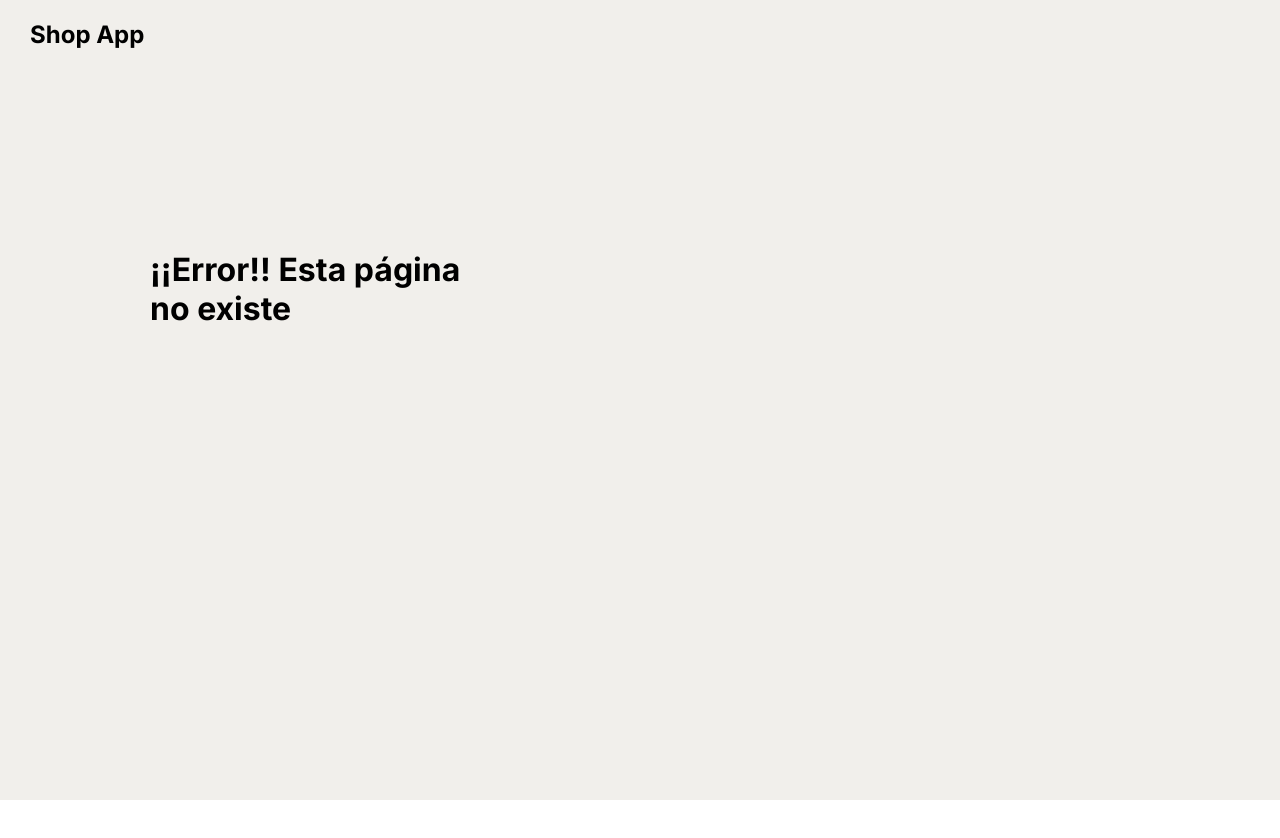
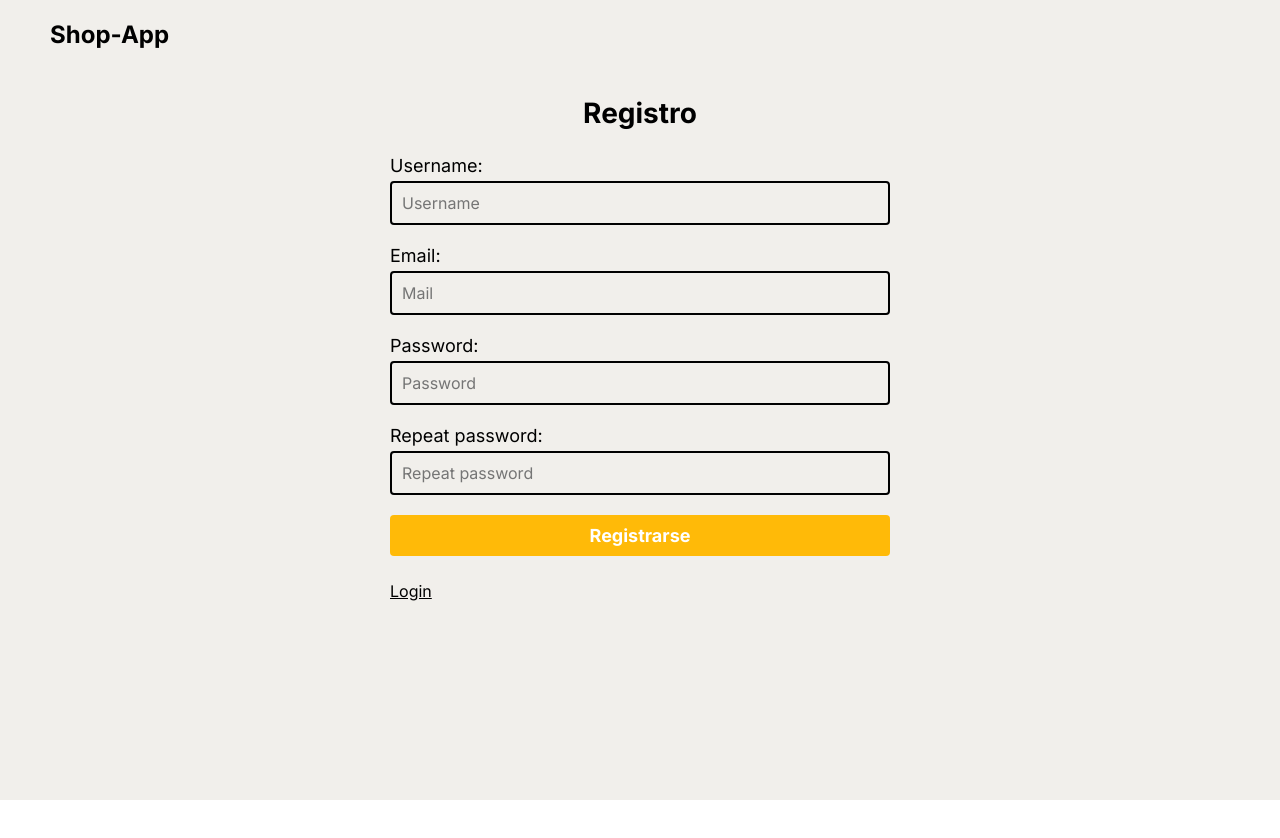
Before and after one commit to riquelmedylan/shop-app, a React (Vite) app: page /sign-up in a window 1280 px wide. After the commit the page ends 800 px from the top, so only its background shows below. Built offline with nearby package versions, Linux system fonts and the light colour scheme.

Commit message:
page cart

```diff
--- a/package.json
+++ b/package.json
@@ -10,6 +10,7 @@
   },
   "dependencies": {
     "@tabler/icons-react": "^2.12.0",
+    "firebase": "^9.21.0",
     "react": "18.2.0",
     "react-dom": "18.2.0",
     "react-router-dom": "6.9.0",
--- /dev/null
+++ b/src/firebase/config.js
@@ -0,0 +1,19 @@
+// Import the functions you need from the SDKs you need
+import { initializeApp } from "firebase/app";
+
+// TODO: Add SDKs for Firebase products that you want to use
+// https://firebase.google.com/docs/web/setup#available-libraries
+
+// Your web app's Firebase configuration
+const firebaseConfig = {
+  apiKey: "AIzaSyC1guf04-UgrT2pbLwT2XotTKhllBhMOEM",
+  authDomain: "shop-app-fb41c.firebaseapp.com",
+  projectId: "shop-app-fb41c",
+  storageBucket: "shop-app-fb41c.appspot.com",
+  messagingSenderId: "93254565806",
+  appId: "1:93254565806:web:583adb173fed71f827123f",
+};
+
+// Initialize Firebase
+const app = initializeApp(firebaseConfig);
+export default app;
--- /dev/null
+++ b/src/pages/auth/Register.jsx
@@ -0,0 +1,67 @@
+import style from "@/styles/pages/auth.module.css";
+import { Link } from "react-router-dom";
+import { query, orderBy, limit, addDoc, collection,getFirestore } from "firebase/firestore";
+import App from "@/firebase/config"
+
+export default function Register() {
+  const db = getFirestore(App)
+
+  const handleAddUser = async (e) =>{
+    e.preventDefault()
+
+    console.log(db)
+
+    // const p = query(db,orderBy("email"))
+
+    // await addDoc(collection(db, "users"), {
+    //   email: "e@gmail.com",
+    //   password: "1231231",
+    //   username: "ea"
+    // });
+  }
+
+  return (
+    <section className={style.body}>
+      <Link className={style.link} to={"/"}>
+        Shop-App
+      </Link>
+      <div className={style.container}>
+        <h1 className={style.textHeader}>Registro</h1>
+        <form className={style.form}>
+          <label htmlFor="username">Username:</label>
+          <input
+            type="text"
+            id="username"
+            name="username"
+            placeholder="Username"
+          />
+          <label htmlFor="email">Email:</label>
+          <input
+            type="email"
+            id="email"
+            name="email"
+            placeholder="Mail"
+          />
+          <label htmlFor="password">Password:</label>
+          <input
+            type="password"
+            id="password"
+            name="password"
+            placeholder="Password"
+          />
+          <label htmlFor="password2">Repeat password:</label>
+          <input
+            type="password"
+            id="password2"
+            name="password2"
+            placeholder="Repeat password"
+          />
+          <button className={style.button} onClick={handleAddUser} >
+            Registrarse
+          </button>
+        </form>
+        <Link className={style.redirect} to="/login">Login</Link>
+      </div>
+    </section>
+  );
+}
--- a/src/router/Router.jsx
+++ b/src/router/Router.jsx
@@ -3,11 +3,13 @@ import { createBrowserRouter } from "react-router-dom";
 import Spinner from "../components/Spinner";
 import { CategoriesProvider } from "../context/CategoriesProvider";
 import { ErrorBoundary } from "../error/ErrorBoundary";
+
 const Home = lazy(() => import("../pages/Home"));
 const Layout = lazy(() => import("../components/Layout"));
 const Product = lazy(() => import("../pages/product/Product"));
 const CategoriesPage = lazy(() => import("../pages/categories/Categories"));
 const Cart = lazy(() => import("../pages/cart/Cart"));
+const Register = lazy(() => import("../pages/auth/Register"));
 
 export const Router = createBrowserRouter([
   {
@@ -41,4 +43,8 @@ export const Router = createBrowserRouter([
       },
     ],
   },
+  {
+    path: "/sign-up",
+    element: <Register />,
+  },
 ]);
--- /dev/null
+++ b/src/styles/pages/auth.module.css
@@ -0,0 +1,92 @@
+.body {
+  background-color: #d6d0c759;
+  height: 100vh;
+  width: 100vw;
+  grid-row: 1/4;
+}
+
+.link {
+  position: absolute;
+  font-size: 1.5em;
+  text-decoration: none;
+  color: black;
+  font-weight: 600;
+  top: 20px;
+  left: 20px;
+}
+
+.container {
+  max-width: 500px;
+  width: 90%;
+  height: 100%;
+  margin: 0 auto;
+  padding: 6em 0;
+  display: flex;
+  flex-direction: column;
+  row-gap: 25px;
+}
+
+.textHeader {
+  font-size: 28px;
+  font-weight: bold;
+  text-align: center;
+}
+
+.form {
+  display: flex;
+  flex-direction: column;
+}
+
+label {
+  font-size: 18px;
+  margin-bottom: 5px;
+}
+
+input {
+  border: 2px solid #000000;
+  border-radius: 4px;
+  font-size: 16px;
+  padding: 10px;
+  margin-bottom: 20px;
+  background-color: transparent;
+}
+
+input:focus {
+  outline: none;
+  border-color: #ffba08;
+}
+
+.button {
+  background-color: #ffba08;
+  border: none;
+  border-radius: 4px;
+  color: #ffffff;
+  cursor: pointer;
+  font-size: 18px;
+  font-weight: bold;
+  padding: 10px 20px;
+  transition: background-color 0.2s ease-in-out;
+  outline: none;
+}
+
+.button:hover {
+  background-color: #000000;
+}
+
+.redirect{
+  display: block;
+  color: black;
+}
+
+@media (max-width: 480px) {
+  input,
+  .button {
+    font-size: 14px;
+  }
+}
+
+@media (min-width: 640px) {
+    .link {
+        left: 50px;
+    }
+  }
```
Also changed, not shown: 1 other file (tests, documents, lock files or other folders).
